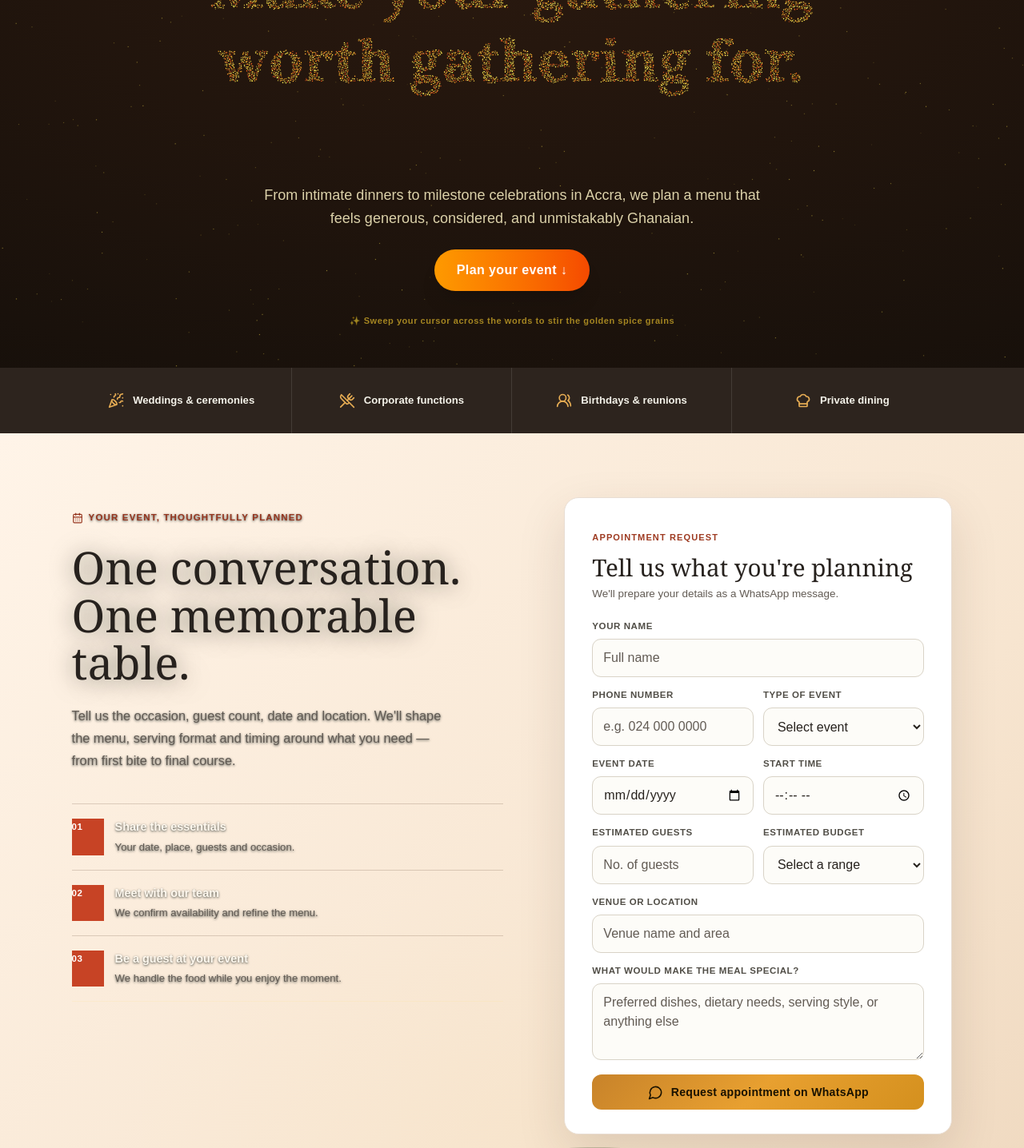
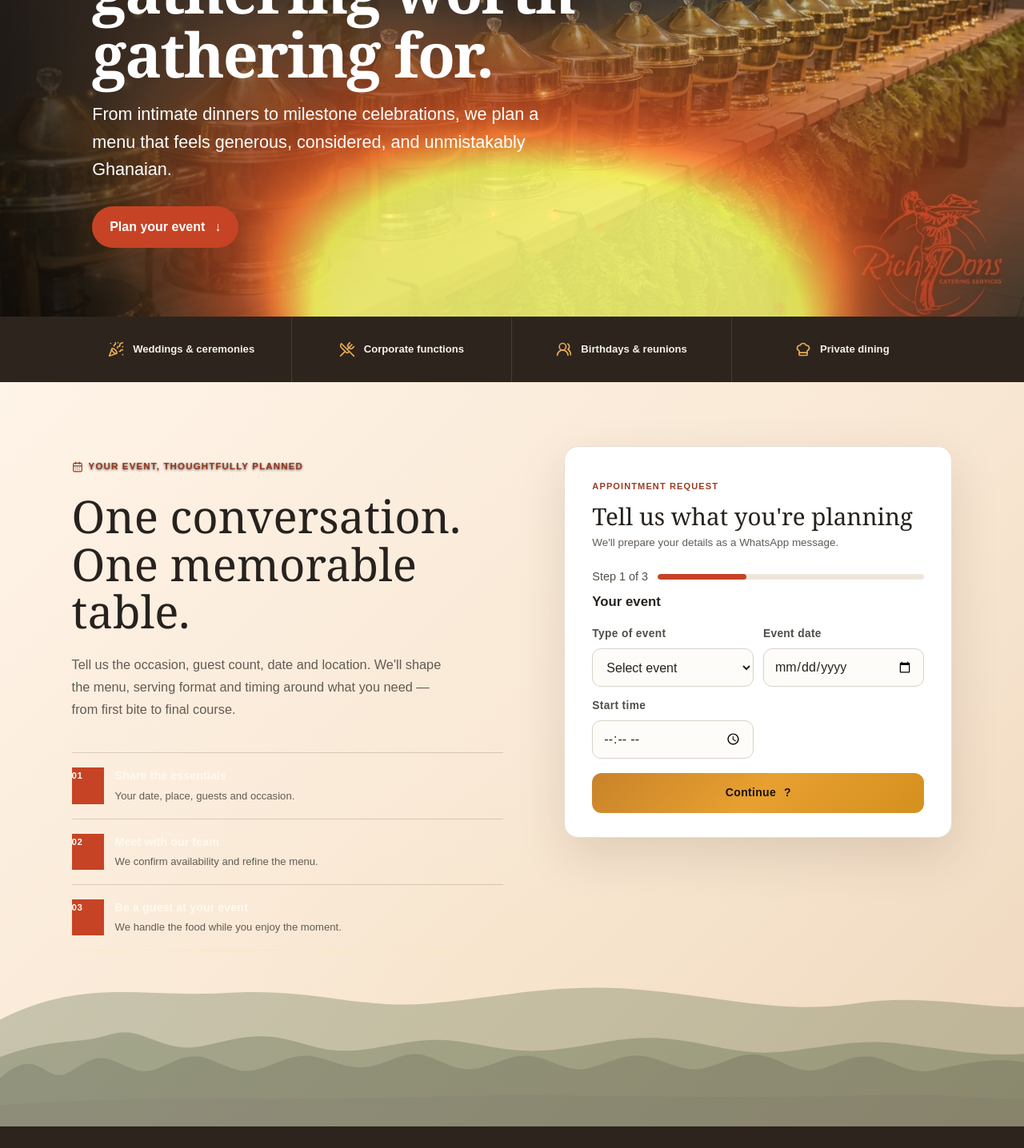
Before and after one commit to Asiamah-Konadu/Rd-catering, a Next.js app: page /events in a window 1280 px wide. Shown: the part 340-1776 px from the top of the page at 80% size. Built offline with nearby package versions, Linux system fonts and the light colour scheme; no server answers.

Commit message:
docs: add project documentation and event inquiry client with WebGL effects

```diff
--- a/src/app/events/EventInquiryClient.tsx
+++ b/src/app/events/EventInquiryClient.tsx
@@ -1,6 +1,6 @@
 'use client';
 
-import { useState, type FormEvent } from "react";
+import { useRef, useState, type FormEvent } from "react";
 import {
   CalendarDays,
   Check,
@@ -10,7 +10,7 @@ import {
   UsersRound,
   UtensilsCrossed,
 } from "lucide-react";
-import SandTypographyHero from "@/components/events/SandTypography";
+import EventBanquetWebGL from "@/components/events/EventBanquetWebGL";
 
 type EventInquiryProps = {
   whatsappUrl: string | null;
@@ -19,6 +19,19 @@ type EventInquiryProps = {
 export function EventInquiryClient({ whatsappUrl }: EventInquiryProps) {
   const [submitted, setSubmitted] = useState(false);
   const [error, setError] = useState("");
+  const [step, setStep] = useState(0);
+  const formRef = useRef<HTMLFormElement>(null);
+
+  function moveStep(direction: number) {
+    const form = formRef.current;
+    if (!form) return;
+    if (direction > 0) {
+      const fields = Array.from(form.querySelectorAll<HTMLInputElement | HTMLSelectElement | HTMLTextAreaElement>(`[data-step="${step}"] input, [data-step="${step}"] select, [data-step="${step}"] textarea`));
+      const invalid = fields.find((field) => !field.checkValidity());
+      if (invalid) { invalid.reportValidity(); return; }
+    }
+    setStep((current) => Math.max(0, Math.min(2, current + direction)));
+  }
 
   function submitInquiry(event: FormEvent<HTMLFormElement>) {
     event.preventDefault();
@@ -63,12 +76,17 @@ export function EventInquiryClient({ whatsappUrl }: EventInquiryProps) {
 
   return (
     <main className="events-page">
-      <SandTypographyHero
-        heading="Make your gathering worth gathering for."
-        subheading="From intimate dinners to milestone celebrations in Accra, we plan a menu that feels generous, considered, and unmistakably Ghanaian."
-        ctaLabel="Plan your event ↓"
-        onCTAClick="#appointment"
-      />
+      <section className="events-photo-hero" aria-label="Event catering in Accra">
+        <img src="/events-banquet.jpg" alt="A beautifully arranged Rich-Dons Catering banquet with golden chafing dishes" />
+        <div className="events-photo-shade" />
+        <div className="events-webgl-desktop"><EventBanquetWebGL /></div>
+        <div className="events-photo-copy">
+          <span>Event catering in Accra</span>
+          <h1>Make your gathering worth gathering for.</h1>
+          <p>From intimate dinners to milestone celebrations, we plan a menu that feels generous, considered, and unmistakably Ghanaian.</p>
+          <a href="#appointment">Plan your event <span aria-hidden="true">↓</span></a>
+        </div>
+      </section>
 
       {/* ── Types strip ── */}
       <section className="events-types" aria-label="Event catering types">
@@ -172,69 +190,50 @@ export function EventInquiryClient({ whatsappUrl }: EventInquiryProps) {
               </div>
             )}
 
-            <form className="events-form" onSubmit={submitInquiry}>
-              <div className="events-field events-field-wide">
-                <label htmlFor="event-name">Your name</label>
-                <input id="event-name" name="name" autoComplete="name" required placeholder="Full name" />
+            <div className="events-step-progress" aria-live="polite">
+              <span>Step {step + 1} of 3</span>
+              <div><i style={{ width: `${((step + 1) / 3) * 100}%` }} /></div>
+              <strong>{["Your event", "Event details", "Your contact"][step]}</strong>
             </div>
-              <div className="events-field">
-                <label htmlFor="event-phone">Phone number</label>
-                <input id="event-phone" name="phone" type="tel" autoComplete="tel" required placeholder="e.g. 024 000 0000" />
-              </div>
+            <form ref={formRef} className="events-form" onSubmit={submitInquiry}>
+              <div className="events-step-fields" data-step="0" hidden={step !== 0}>
                 <div className="events-field">
                   <label htmlFor="event-type">Type of event</label>
                   <select id="event-type" name="eventType" required defaultValue="">
-                  <option value="" disabled>Select event</option>
-                  <option>Wedding</option>
-                  <option>Corporate event</option>
-                  <option>Birthday</option>
-                  <option>Anniversary</option>
-                  <option>Private dinner</option>
-                  <option>Other celebration</option>
+                    <option value="" disabled>Select event</option><option>Wedding</option><option>Corporate event</option><option>Birthday</option><option>Anniversary</option><option>Private dinner</option><option>Other celebration</option>
                   </select>
                 </div>
                 <div className="events-field">
-                <label htmlFor="event-date">Event date</label>
-                <input id="event-date" name="eventDate" type="date" min={today} required />
+                  <label htmlFor="event-date">Event date</label><input id="event-date" name="eventDate" type="date" min={today} required />
                 </div>
                 <div className="events-field">
-                <label htmlFor="event-time">Start time</label>
-                <input id="event-time" name="eventTime" type="time" />
+                  <label htmlFor="event-time">Start time</label><input id="event-time" name="eventTime" type="time" />
                 </div>
+              </div>
+              <div className="events-step-fields" data-step="1" hidden={step !== 1}>
                 <div className="events-field">
-                <label htmlFor="event-guests">Estimated guests</label>
-                <input id="event-guests" name="guests" type="number" min="1" required placeholder="No. of guests" />
+                  <label htmlFor="event-guests">Estimated guests</label><input id="event-guests" name="guests" type="number" min="1" required placeholder="No. of guests" />
                 </div>
                 <div className="events-field">
                   <label htmlFor="event-budget">Estimated budget</label>
-                <select id="event-budget" name="budget" defaultValue="">
-                  <option value="" disabled>Select a range</option>
-                  <option>Under GH₵ 5,000</option>
-                  <option>GH₵ 5,000 – 10,000</option>
-                  <option>GH₵ 10,000 – 20,000</option>
-                  <option>GH₵ 20,000 – 50,000</option>
-                  <option>Over GH₵ 50,000</option>
-                </select>
+                  <select id="event-budget" name="budget" defaultValue=""><option value="" disabled>Select a range</option><option>Under GH? 5,000</option><option>GH? 5,000 � 10,000</option><option>GH? 10,000 � 20,000</option><option>GH? 20,000 � 50,000</option><option>Over GH? 50,000</option></select>
                 </div>
                 <div className="events-field events-field-wide">
-                <label htmlFor="event-location">Venue or location</label>
-                <input id="event-location" name="location" required placeholder="Venue name and area" />
+                  <label htmlFor="event-location">Venue or location</label><input id="event-location" name="location" required placeholder="Venue name and area" />
                 </div>
                 <div className="events-field events-field-wide">
-                <label htmlFor="event-details">What would make the meal special?</label>
-                <textarea
-                  id="event-details"
-                  name="details"
-                  rows={3}
-                  placeholder="Preferred dishes, dietary needs, serving style, or anything else"
-                />
+                  <label htmlFor="event-details">What would make the meal special?</label><textarea id="event-details" name="details" rows={3} placeholder="Preferred dishes, dietary needs, serving style, or anything else" />
                 </div>
-              <button className="events-submit events-field-wide" type="submit" disabled={!whatsappUrl}>
-                <MessageCircle size={19} aria-hidden="true" />
-                Request appointment on WhatsApp
-              </button>
-            </form>
-            {error && <p className="events-config-note" role="alert">{error}</p>}
+              </div>
+              <div className="events-step-fields" data-step="2" hidden={step !== 2}>
+                <div className="events-field events-field-wide"><label htmlFor="event-name">Your name</label><input id="event-name" name="name" autoComplete="name" required placeholder="Full name" /></div>
+                <div className="events-field events-field-wide"><label htmlFor="event-phone">Phone number</label><input id="event-phone" name="phone" type="tel" autoComplete="tel" required placeholder="e.g. 024 000 0000" /></div>
+              </div>
+              <div className="events-step-actions">
+                {step > 0 && <button className="events-step-back" type="button" onClick={() => moveStep(-1)}>Back</button>}
+                {step < 2 ? <button className="events-submit" type="button" onClick={() => moveStep(1)}>Continue <span aria-hidden="true">?</span></button> : <button className="events-submit" type="submit" disabled={!whatsappUrl}><MessageCircle size={19} aria-hidden="true" /> Request appointment on WhatsApp</button>}
+              </div>
+            </form>            {error && <p className="events-config-note" role="alert">{error}</p>}
             {!whatsappUrl && (
               <p className="events-config-note">WhatsApp booking is temporarily unavailable.</p>
             )}
--- a/src/components/SplashScreen.tsx
+++ b/src/components/SplashScreen.tsx
@@ -117,6 +117,12 @@ export default function SplashScreen() {
           </p>
         </div>
 
+        <div className="splash-skeleton" aria-hidden="true">
+          <span className="splash-skeleton-line splash-skeleton-line-wide" />
+          <span className="splash-skeleton-line splash-skeleton-line-short" />
+          <span className="splash-skeleton-block" />
+        </div>
+
         {/* Elegant Animated Loader Bar */}
         <div className="splash-progress-track">
           <div className="splash-progress-bar" />
--- a/src/components/events/EventBanquetWebGL.tsx
+++ b/src/components/events/EventBanquetWebGL.tsx
@@ -9,6 +9,7 @@ export default function EventBanquetWebGL() {
   const [hasInteracted, setHasInteracted] = useState(false);
 
   useEffect(() => {
+    if (window.matchMedia("(max-width: 760px)").matches) return;
     const canvas = canvasRef.current;
     const container = containerRef.current;
     if (!canvas || !container) return;
```
Also changed, not shown: public/events-banquet.jpg (added), src/app/globals.css, 1 other file (tests, documents, lock files or other folders). Lines whose indentation alone changed are shown as unchanged.
